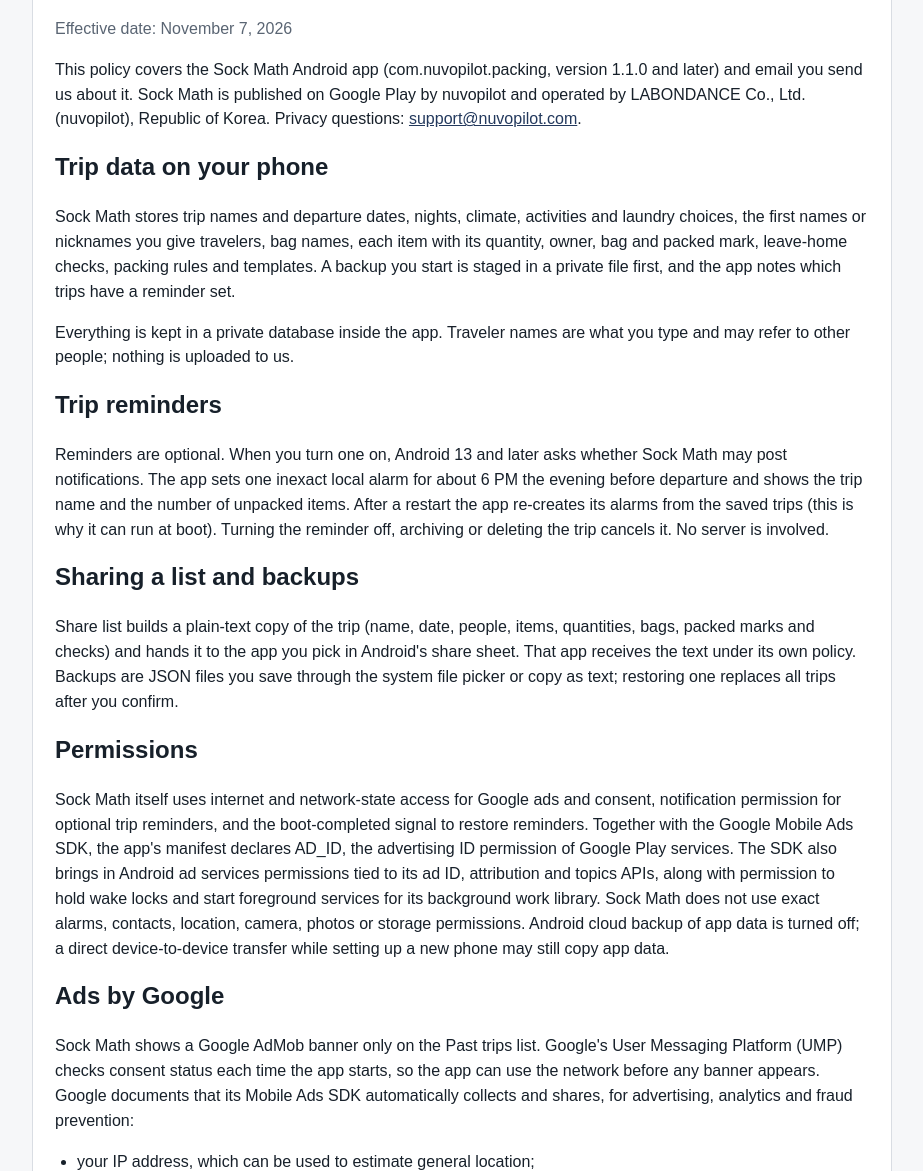
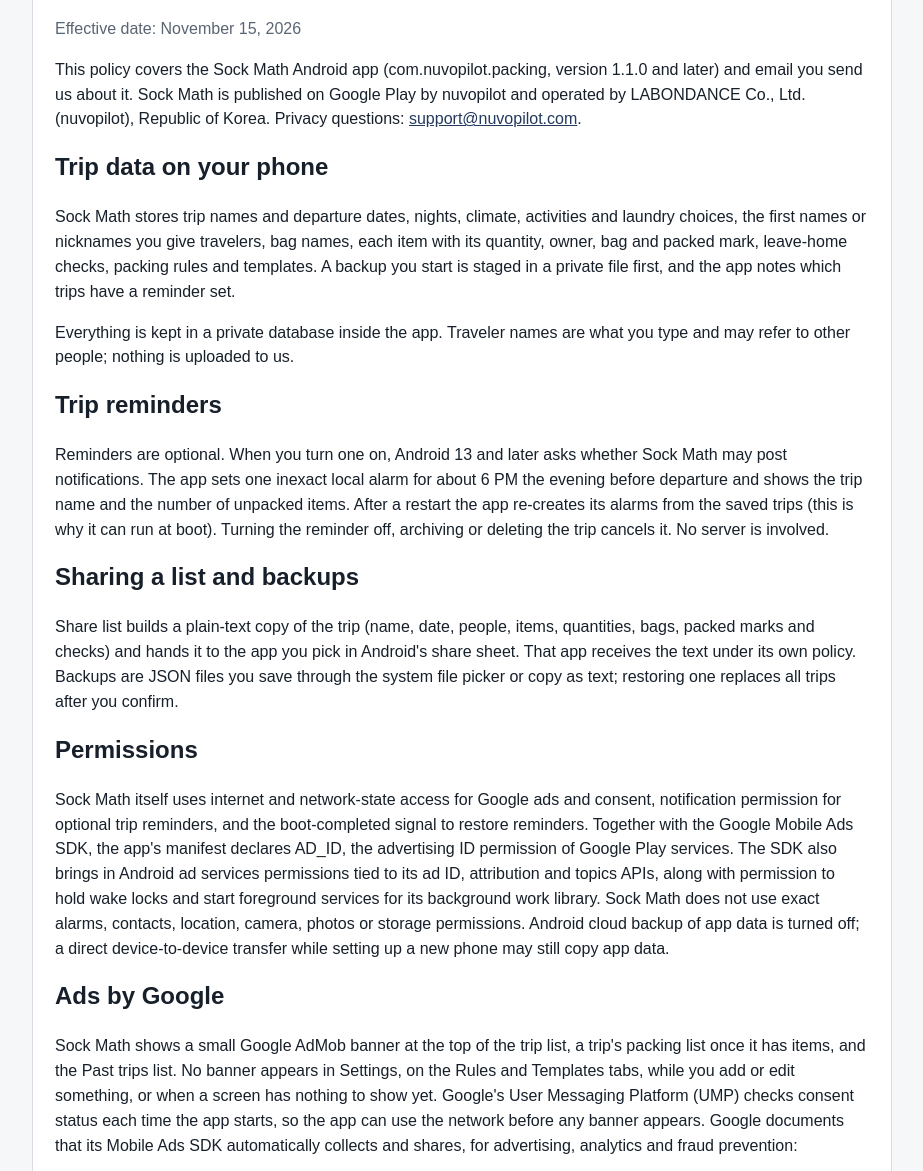
Before and after one commit to learnershift/nuvopilot-site, a website: page apps/packing/privacy/index.html in a window 1280 px wide. Shown: the part 231-1402 px from the top of the page, without its empty margins (178-1101 px from the left). Drawn offline with Linux system fonts and the light colour scheme.

Commit message:
docs: describe Sock Math 1.1.1 banner placement in privacy policy
Effective date November 15, 2026. Banner shown at the top of the trip
list, a trip's packing list once it has items, and the Past trips list;
none in Settings, on Rules and Templates, while adding or editing, or on
empty screens.

Co-Authored-By: Claude Opus 5.5 <noreply@anthropic.com>
Claude-Session: https://claude.ai/code/session_01QywgPND641uCDdwYLbFgHj

```diff
--- a/apps/packing/privacy/index.html
+++ b/apps/packing/privacy/index.html
@@ -5,7 +5,7 @@
 <a href="#main">Skip to content</a>
 <header class="site-header"><div class="wrap nav"><div class="brand"><a href="/">NuvoPilot</a></div><nav class="nav-links" aria-label="Privacy navigation"><a href="/apps/packing/support/">Support</a><a href="#choices">Your choices</a></nav></div></header>
 <main class="wrap" id="main"><article class="content">
-<p class="eyebrow">Sock Math: Pack by the Night · Android</p><h1>Sock Math Privacy Policy</h1><p class="muted">Effective date: November 7, 2026</p>
+<p class="eyebrow">Sock Math: Pack by the Night · Android</p><h1>Sock Math Privacy Policy</h1><p class="muted">Effective date: November 15, 2026</p>
 <p>This policy covers the Sock Math Android app (com.nuvopilot.packing, version 1.1.0 and later) and email you send us about it. Sock Math is published on Google Play by nuvopilot and operated by LABONDANCE Co., Ltd. (nuvopilot), Republic of Korea. Privacy questions: <a href="mailto:support@nuvopilot.com">support@nuvopilot.com</a>.</p>
 <h2>Trip data on your phone</h2>
 <p>Sock Math stores trip names and departure dates, nights, climate, activities and laundry choices, the first names or nicknames you give travelers, bag names, each item with its quantity, owner, bag and packed mark, leave-home checks, packing rules and templates. A backup you start is staged in a private file first, and the app notes which trips have a reminder set.</p>
@@ -17,7 +17,7 @@
 <h2>Permissions</h2>
 <p>Sock Math itself uses internet and network-state access for Google ads and consent, notification permission for optional trip reminders, and the boot-completed signal to restore reminders. Together with the Google Mobile Ads SDK, the app's manifest declares AD_ID, the advertising ID permission of Google Play services. The SDK also brings in Android ad services permissions tied to its ad ID, attribution and topics APIs, along with permission to hold wake locks and start foreground services for its background work library. Sock Math does not use exact alarms, contacts, location, camera, photos or storage permissions. Android cloud backup of app data is turned off; a direct device-to-device transfer while setting up a new phone may still copy app data.</p>
 <h2>Ads by Google</h2>
-<p>Sock Math shows a Google AdMob banner only on the Past trips list. Google's User Messaging Platform (UMP) checks consent status each time the app starts, so the app can use the network before any banner appears. Google documents that its Mobile Ads SDK automatically collects and shares, for advertising, analytics and fraud prevention:</p>
+<p>Sock Math shows a small Google AdMob banner at the top of the trip list, a trip's packing list once it has items, and the Past trips list. No banner appears in Settings, on the Rules and Templates tabs, while you add or edit something, or when a screen has nothing to show yet. Google's User Messaging Platform (UMP) checks consent status each time the app starts, so the app can use the network before any banner appears. Google documents that its Mobile Ads SDK automatically collects and shares, for advertising, analytics and fraud prevention:</p>
 <ul><li>your IP address, which can be used to estimate general location;</li><li>app interactions such as app launches, taps and video views;</li><li>diagnostics such as launch time, hang rate and energy use;</li><li>device identifiers such as the app set ID and, where available, identifiers of accounts signed in on the device.</li></ul>
 <p>To support its ads, Sock Math asks Android for the advertising ID permission defined by Google Play services (com.<wbr>google.<wbr>android.<wbr>gms.<wbr>permission.<wbr>AD_ID). With it, Google's Mobile Ads SDK can read the advertising ID on your phone and use it to deliver ads, run analytics on them and guard against ad fraud. Separately, the SDK lists Android Privacy Sandbox permissions covering ad ID, attribution and topics, which take effect only on devices that offer those features. To reset the advertising ID or delete it, open Android Settings on your phone. Google states that this data is encrypted in transit with TLS. Trip details, traveler names and packing items are not added to ad requests by the app. On the phone, the app also keeps simple counts of ad events (for example requests, loads, impressions and times no ad was shown) and a count of how many times the app saved your changes, with no trip content. These counts stay on the phone and are not sent to us or to Google.</p>
 <p><label for="google-privacy-url">Google Privacy Policy address</label><br><textarea id="google-privacy-url" rows="2" cols="26" readonly spellcheck="false" wrap="soft">https://policies.google.com/privacy</textarea></p><p><label for="google-ads-url">Google advertising technologies address</label><br><textarea id="google-ads-url" rows="2" cols="26" readonly spellcheck="false" wrap="soft">https://policies.google.com/technologies/ads</textarea></p>
```
